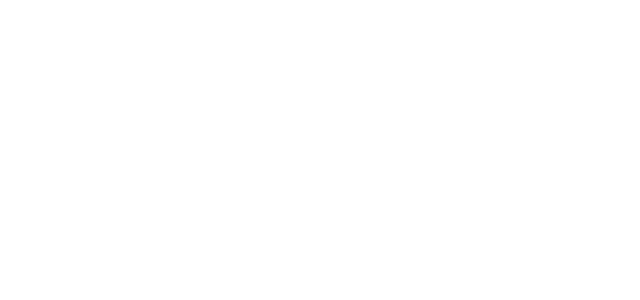
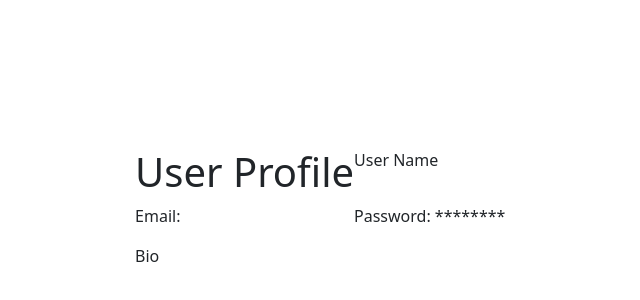
Before and after one commit to Skylen112/rongtianmu_fit5032, a Vue app in the folder my-mental-hub/: page /profile in a window 1280 px wide. Before the commit this address had no page. Shown: the part 184-484 px from the top of the page, without its empty margins (35-675 px from the left). Built offline with nearby package versions, Linux system fonts and the light colour scheme.

Commit message:
authentication finished

```diff
--- a/my-mental-hub/src/router.js
+++ b/my-mental-hub/src/router.js
@@ -1,15 +1,18 @@
 import { createRouter, createWebHistory } from 'vue-router'
 import SignUp from "./views/SignUp.vue"
 import Home from './views/Home.vue'
-
+import FirebaseSigninView from  './views/FirebaseSigninView.vue'
+import userProfile from './views/userProfile.vue'
 
 const routes =[
   {
-    path :'/FireLogin',
-    name:'FireLogin',
+    path :'/register',
+    name:'register',
     component: SignUp
   },
-  { path:'/home', name:'Home', component: Home}
+  {path: '/login', component: FirebaseSigninView},
+  { path:'/home', name:'home', component: Home},
+  {path:'/profile',name:'profile',component:userProfile}
 ]
 
 const router = createRouter({
--- a/my-mental-hub/src/views/App.vue
+++ b/my-mental-hub/src/views/App.vue
@@ -5,8 +5,6 @@
 </template>
 
 <script>
-import SignUp from './SignUp.vue'
-
 export default {
   name: 'App'
 }
--- a/my-mental-hub/src/views/FirebaseSigninView.vue
+++ b/my-mental-hub/src/views/FirebaseSigninView.vue
@@ -0,0 +1,28 @@
+<template>
+  <h1>Sign in</h1>
+  <p><input type="text" placeholder="Email" v-model ="email"/></p>
+  <p><input type="password" placeholder="Password" v-model="password" /></p>
+  <p><button @click="signin">Sign in via Firebase</button></p>
+</template>
+
+<script setup>
+import { ref } from "vue"
+import {getAuth, signInWithEmailAndPassword} from "firebase/auth"
+import {useRouter} from "vue-router"
+
+const email = ref("")
+const password = ref("")
+const router = useRouter()
+const auth = getAuth()
+
+const signin = () => {
+  signInWithEmailAndPassword(getAuth(), email.value, password.value)
+  .then((data) => {
+    console.log("Firebase Register Successful!")
+    router.push("/home")
+    console.log(auth.currentUser) //To check the current User signed in
+  }).catch((error) => {
+    console.log(error.code);
+  })
+};
+</script>
--- a/my-mental-hub/src/views/Home.vue
+++ b/my-mental-hub/src/views/Home.vue
@@ -154,6 +154,10 @@ export default {
     handleMenuClick(menuName) {
       console.log(`click the menu: ${menuName}`);
       this.closeMenu();
+
+       if (menuName === 'Account') {
+      this.$router.push('/profile');
+    }
     },
     handleGetStarted() {
       console.log('get started');
--- /dev/null
+++ b/my-mental-hub/src/views/userProfile.vue
@@ -0,0 +1,23 @@
+<template>
+<h1>User Profile</h1>
+<p>User Name</p>
+<p>Email: {{ userEmail }}</p>
+<p>Password: ********</p>
+<p>Bio</p>
+</template>
+
+<script setup>
+import { ref, onMounted } from 'vue'
+import { getAuth } from 'firebase/auth'
+
+const userEmail = ref('')
+
+onMounted(() => {
+  const auth = getAuth()
+  const user = auth.currentUser
+  if (user) {
+    userEmail.value = user.email
+  }
+})
+
+</script>
--- a/my-mental-hub/vite.config.js
+++ b/my-mental-hub/vite.config.js
@@ -1,18 +1,18 @@
+import { defineConfig } from 'vite'
+import vue from '@vitejs/plugin-vue'
 import { fileURLToPath, URL } from 'node:url'
 
-import { defineConfig } from 'vite'
-import vue from '@vitejs/plugin-vue'
-import vueDevTools from 'vite-plugin-vue-devtools'
-
-// https://vite.dev/config/
+// https://vitejs.dev/config/
 export default defineConfig({
   plugins: [
-    vue(),
-    vueDevTools(),
+    vue()
   ],
   resolve: {
     alias: {
       '@': fileURLToPath(new URL('./src', import.meta.url))
-    },
+    }
   },
+  server: {
+    port: 5173
+  }
 })
```
Also changed, not shown: my-mental-hub/src/views/firebase.js (added, +20 -0 lines), my-mental-hub/src/views/Login.vue (deleted), 1 other file (tests, documents, lock files or other folders).
